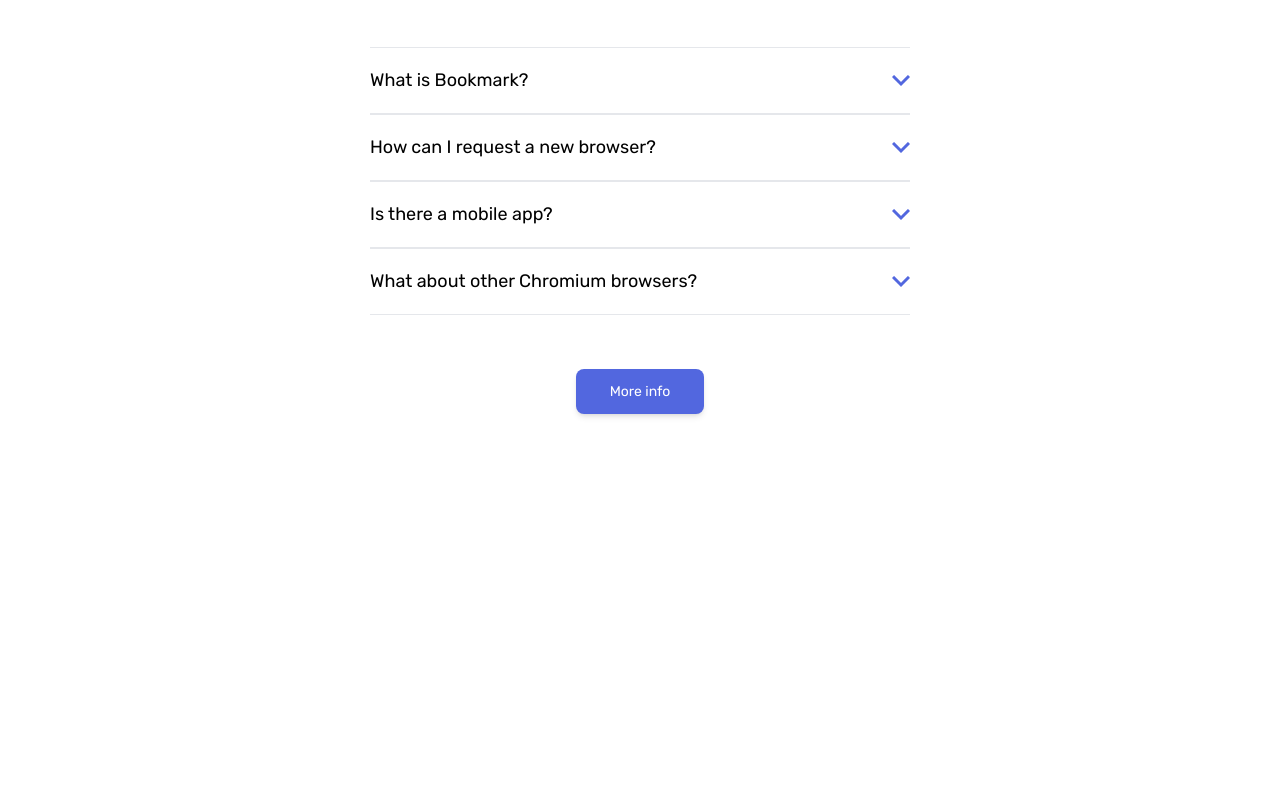
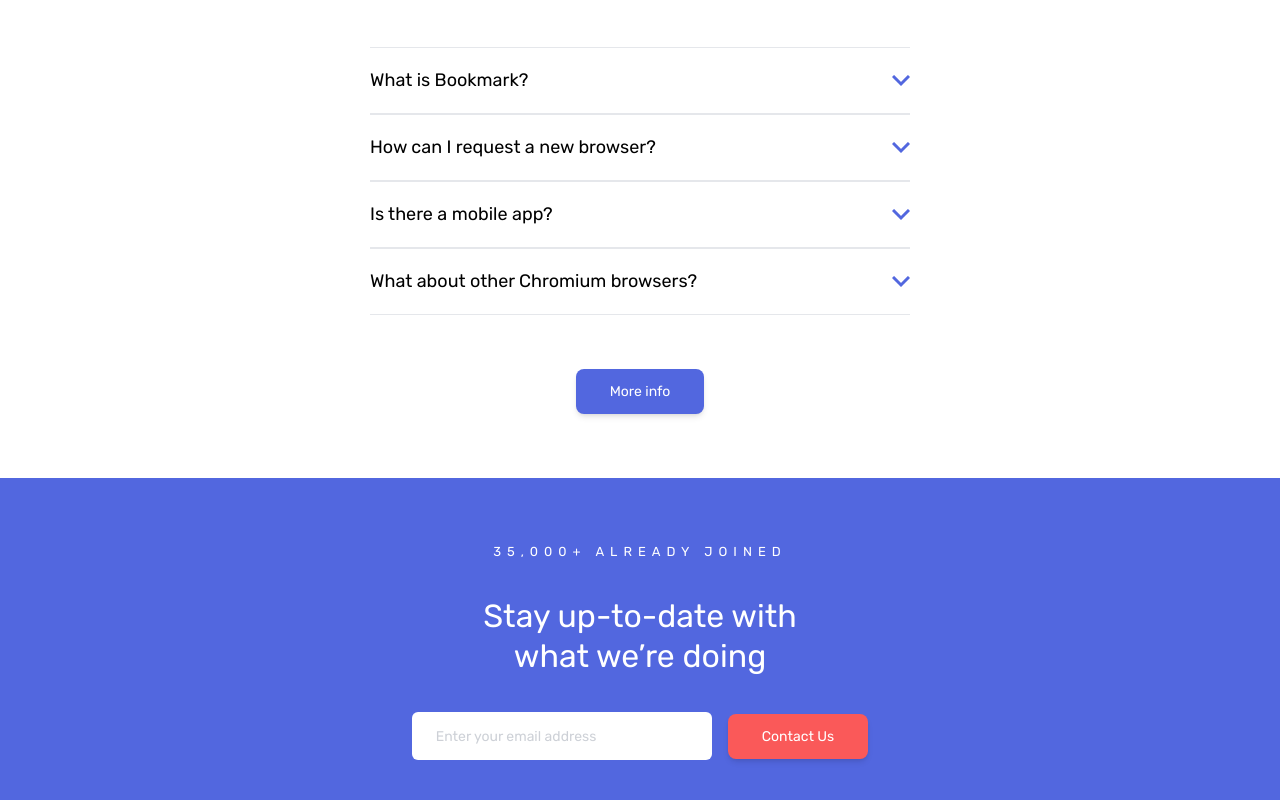
Before and after one commit to adrian-danciu/frontend-mentor-challenges, a React (Vite) app in the folder bookmark-landing-page/: page / in a window 1280 px wide. Shown: the part 2486-3286 px from the top of the page. Before the commit the page ends 2964 px from the top, so only its background shows below. Built offline with nearby package versions, Linux system fonts and the light colour scheme.

Commit message:
added newsletter section

```diff
--- a/bookmark-landing-page/src/App.tsx
+++ b/bookmark-landing-page/src/App.tsx
@@ -1,5 +1,12 @@
 import "./App.css";
-import { CardsSection, Carousel, Faq, HeroBanner, Navbar } from "./components";
+import {
+  CardsSection,
+  Carousel,
+  Faq,
+  HeroBanner,
+  Navbar,
+  Newsletter,
+} from "./components";
 
 function App() {
   return (
@@ -9,6 +16,7 @@ function App() {
       <Carousel />
       <CardsSection />
       <Faq />
+      <Newsletter />
     </div>
   );
 }
--- a/bookmark-landing-page/src/components/Newsletter/Newsletter.tsx
+++ b/bookmark-landing-page/src/components/Newsletter/Newsletter.tsx
@@ -1,5 +1,27 @@
+import Button from "../Button/Button";
+
 const Newsletter = () => {
-  return <div>Newsletter</div>;
+  return (
+    <div className="bg-customBlue font-rubik text-white flex flex-col justify-center items-center pt-[54px] pb-[74px]">
+      <p className="font-normal text-[13px] leading-[40px] tracking-[6px] mb-[24px]">
+        35,000+ ALREADY JOINED
+      </p>
+      <p
+        className="text-[32px] leading-[40px] font-normal mb-[36px] text-center md:w-[30%]
+      "
+      >
+        Stay up-to-date with what we’re doing
+      </p>
+      <form className="flex justify-center items-center gap-4">
+        <input
+          type="text"
+          placeholder="Enter your email address"
+          className="h-[48px] px-6 rounded-md w-[300px] text-[14px] text-black placeholder:opacity-50"
+        />
+        <Button variant="secondary" label="Contact Us" />
+      </form>
+    </div>
+  );
 };
 
 export default Newsletter;
```
